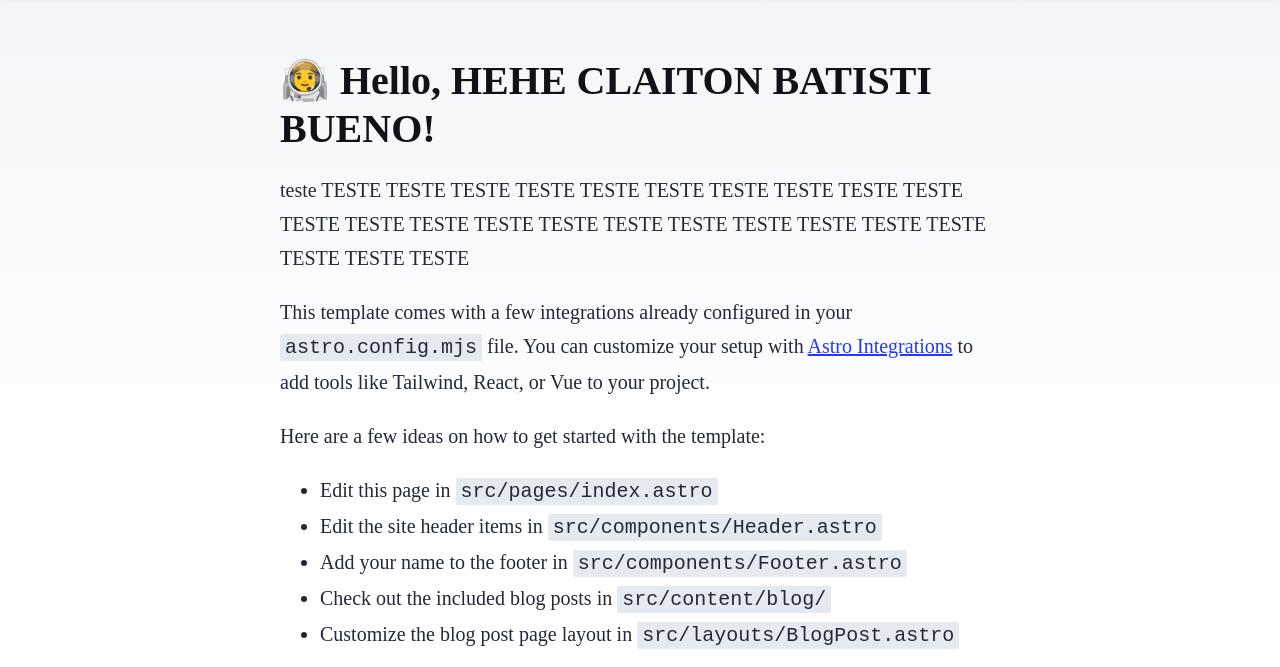
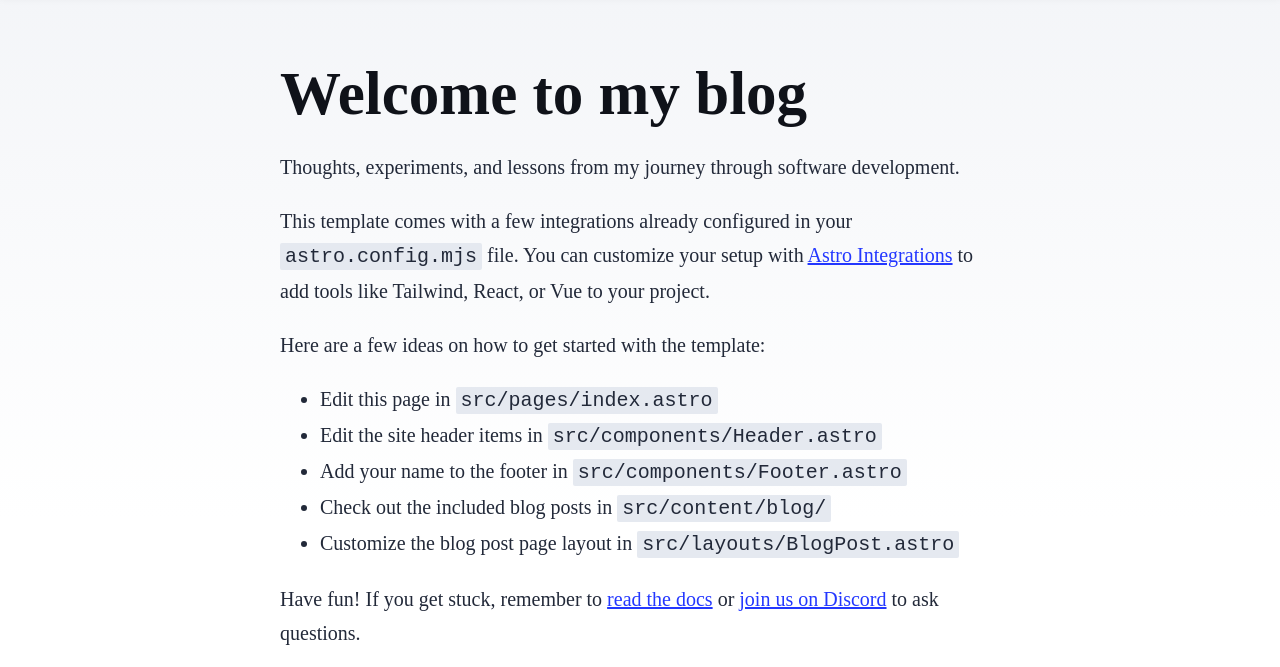
Before and after one commit to Claitonbatistibueno/cs4421-astro-blog, an Astro site: page / in a window 1280 px wide. Shown: the part 81-748 px from the top of the page. Built offline with nearby package versions, Linux system fonts and the light colour scheme; Astro itself is replaced by a stand-in of ours.

Commit message:
Test 16/09

```diff
--- a/src/pages/index.astro
+++ b/src/pages/index.astro
@@ -13,11 +13,8 @@ import { SITE_DESCRIPTION, SITE_TITLE } from '../consts';
 	<body>
 		<Header />
 		<main>
-			<h1>🧑‍🚀 Hello, HEHE CLAITON BATISTI BUENO!</h1>
-			<p>
-				teste TESTE TESTE TESTE TESTE TESTE TESTE TESTE TESTE TESTE TESTE TESTE TESTE TESTE TESTE TESTE
-				TESTE TESTE TESTE TESTE TESTE TESTE TESTE TESTE TESTE
-			</p>
+			<h1>Welcome to my blog</h1>
+			<p>Thoughts, experiments, and lessons from my journey through software development.</p>
 			<p>
 				This template comes with a few integrations already configured in your
 				<code>astro.config.mjs</code> file. You can customize your setup with
--- a/src/styles/global.css
+++ b/src/styles/global.css
@@ -46,8 +46,7 @@ h6 {
 	line-height: 1.2;
 }
 h1 {
-	font-size: 3
-	.052em;
+	font-size: 3.052em;
 }
 h2 {
 	font-size: 2.441em;
```
